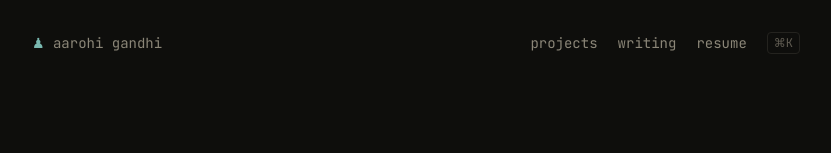
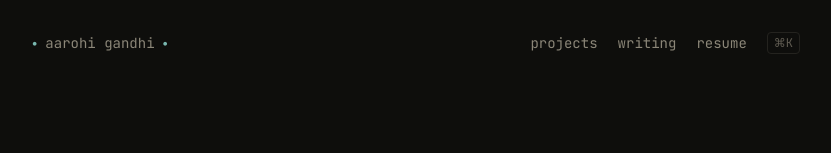
Before and after one commit to aarohigandhi/personal-website, a Next.js app: page / in a window 1280 px wide. Shown: the top 153 px of the page, without its empty margins (224-1055 px from the left). Built offline with nearby package versions, Linux system fonts and the light colour scheme.

Commit message:
nav: flank name with link-colored dots (replaces pawn)
Co-Authored-By: Claude Opus 4.8 <noreply@anthropic.com>

```diff
--- a/components/Nav.tsx
+++ b/components/Nav.tsx
@@ -21,9 +21,11 @@ export function Nav() {
       <div className="mx-auto flex max-w-3xl items-center justify-between text-sm">
         <Link
           href="/"
-          className="text-muted transition-colors hover:text-bright"
+          className="flex items-center gap-2 text-muted transition-colors hover:text-bright"
         >
-          <span className="text-link">♟</span> aarohi gandhi
+          <span className="text-[0.55rem] text-link">●</span>
+          aarohi gandhi
+          <span className="text-[0.55rem] text-link">●</span>
         </Link>
 
         <nav className="flex items-center gap-4 sm:gap-5">
```
